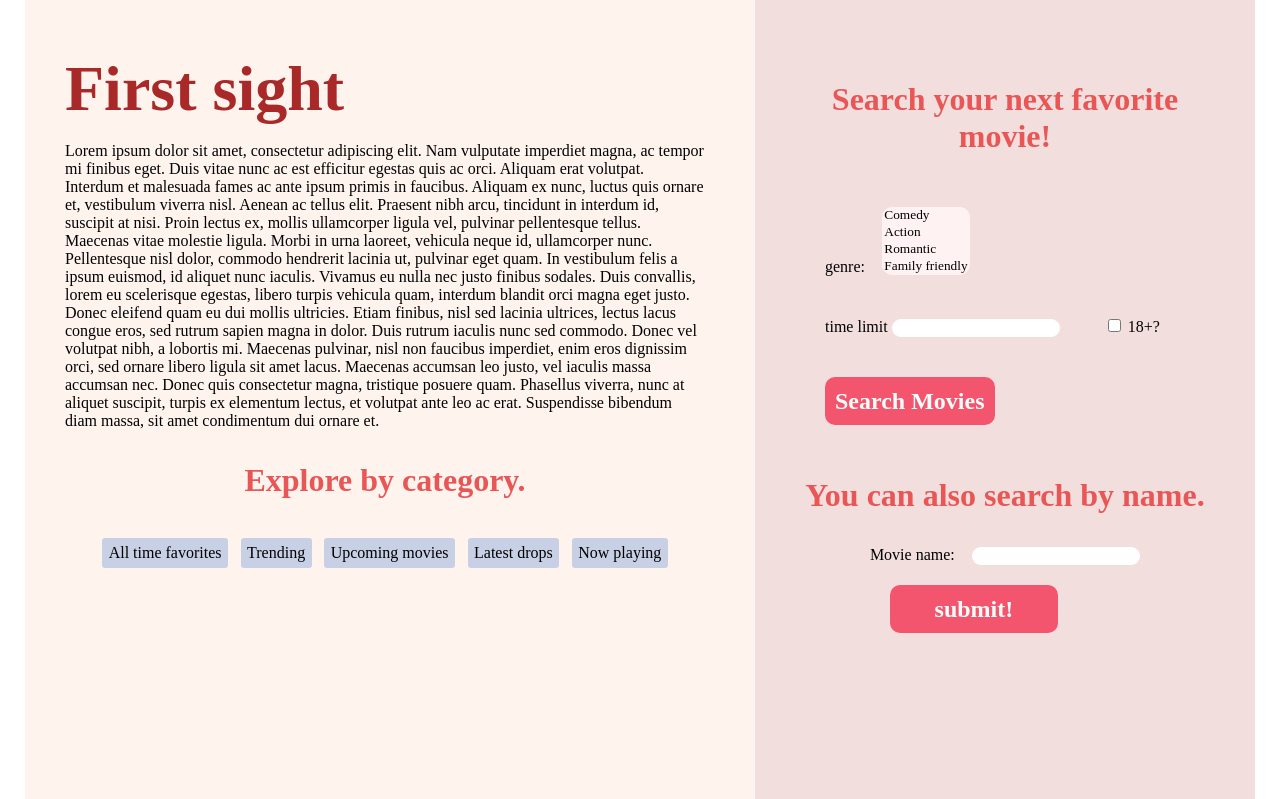
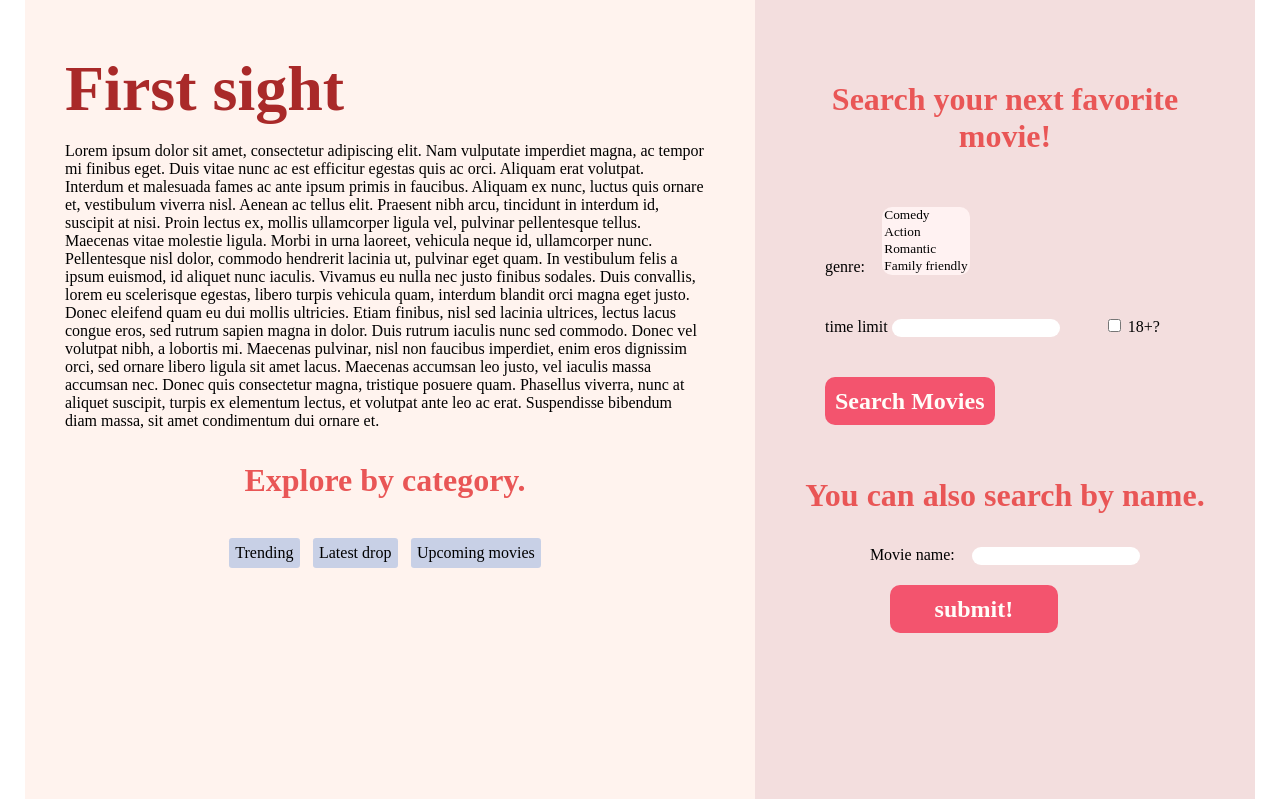
Before and after one commit to noam-y/First-Sight, a Flask app: page / in a window 1280 px wide. Shown: the part 49-848 px from the top of the page. Run offline with Flask 2, Linux system fonts and the light colour scheme; some web fonts are replaced.

Commit message:
wired suggestion buttons + onemovie template

```diff
--- a/app.py
+++ b/app.py
@@ -22,7 +22,20 @@ def homepage():
         return render_template('index.html')
 
 
+@app.route('/suggested-list')
+def get_suggested_lists():
+    buttonclicked = request.args.get('buttonclicked')
+    search_query = suggested[buttonclicked]
 
+    if buttonclicked == 'Latest':
+        resp = requests.get(search_query)
+        resp_json = resp.json()
+        return sort_one_movie(resp_json, single=True)
+    else:
+        return sort_out_movies(search_query)
+
+
+    return f'<h1>{buttonclicked} </h1>'
 
 
 
@@ -73,7 +86,7 @@ def sort_out_movies(search_query):
         )
 
 
-def sort_one_movie(movie):
+def sort_one_movie(movie, single = False):
     if 'title' in movie:
         try:
             json_movie_details = {'title':movie["title"], 'overview':movie['overview'], 'poster':'http://image.tmdb.org/t/p/w500'+movie["poster_path"]}
@@ -86,7 +99,14 @@ def sort_one_movie(movie):
         except(TypeError):
             json_movie_details = {'title':movie["name"], 'overview':movie['overview'], 'poster':'https://www.onlygfx.com/wp-content/uploads/2017/11/grunge-question-mark-2-148x300.png'}
 
-    return json_movie_details
+
+    if single:
+        return render_template(
+            'onemovie.html',
+            mv =json_movie_details,
+        )
+    else:
+        return json_movie_details
 
 
 
--- a/templates/index.html
+++ b/templates/index.html
@@ -25,11 +25,10 @@
             <h3>Explore by category.</h3>
 
                 <div class="suggestion-bar">
-                    <input class= "suggested-movie-list" type="button" onclick="location.href='recommended-movies.html'" value="All time favorites" >
-                    <input class= "suggested-movie-list" type="button" onclick="location.href='recommended-movies.html'" value="Trending" >
-                    <input class= "suggested-movie-list" type="button" onclick="location.href='recommended-movies.html'" value="Upcoming movies" >
-                    <input class= "suggested-movie-list" type="button" onclick="location.href='recommended-movies.html'" value="Latest drops" >
-                    <input class= "suggested-movie-list" type="button" onclick="location.href='recommended-movies.html'" value="Now playing" >
+                    <input class= "suggested-movie-list" type="button" onclick="window.location.href='{{url_for('get_suggested_lists',buttonclicked='Trending')}}'" value="Trending" >
+                    <input class= "suggested-movie-list" type="button" onclick="window.location.href='{{url_for('get_suggested_lists',buttonclicked='Latest')}}'" value="Latest drop" >
+                    <input class= "suggested-movie-list" type="button" onclick="window.location.href='{{url_for('get_suggested_lists',buttonclicked='Upcoming')}}'" value="Upcoming movies" >
+
                 </div>
 
         </article>
```
